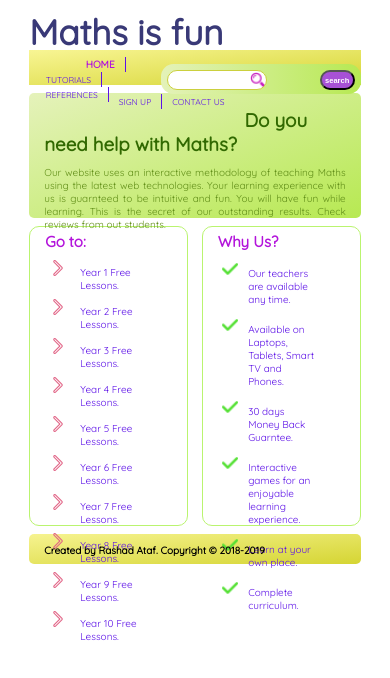
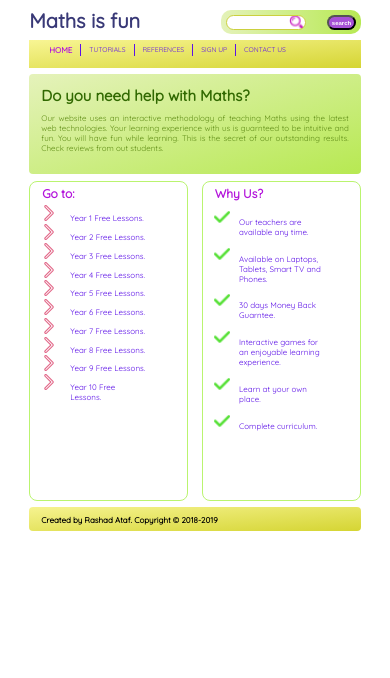
Before and after one commit to rashadataf/Maths-Website, a plain HTML site: page index.html in a window 390 px wide. Drawn offline with Linux system fonts and the light colour scheme.

Commit message:
fixing responsiveness.

```diff
--- a/css/style.css
+++ b/css/style.css
@@ -199,19 +199,24 @@ ul {
 
 @media screen and (min-width: 300px) {
   html {
-    font-size: 5px;
+    font-size: 4px;
+  }
+
+  h1 a {
+    font-size: 5rem;
   }
 
   .header__searchBox {
-    margin-top: 2rem;
+    margin-top: 1.5rem;
+    width: 35rem;
   }
 
   .nav {
-    padding: 1.3rem;
+    padding: 1rem;
   }
 
   .nav .nav__list .nav__list--item:first-child {
-    margin-left: 8rem;
+    margin-left: 2rem;
   }
 
   .nav .nav__list .nav__list--item {
@@ -227,7 +232,7 @@ ul {
   }
 
   .sidebar {
-    height: 60rem;
+    height: 80rem;
   }
 
   .article__leftAside ul {
@@ -239,7 +244,7 @@ ul {
   }
 
   .article__leftAside ul li {
-    padding: 0.7rem 1.5rem;
+    padding: 0.1rem 1.5rem;
   }
 
   .article__rightAside ul li {
```
